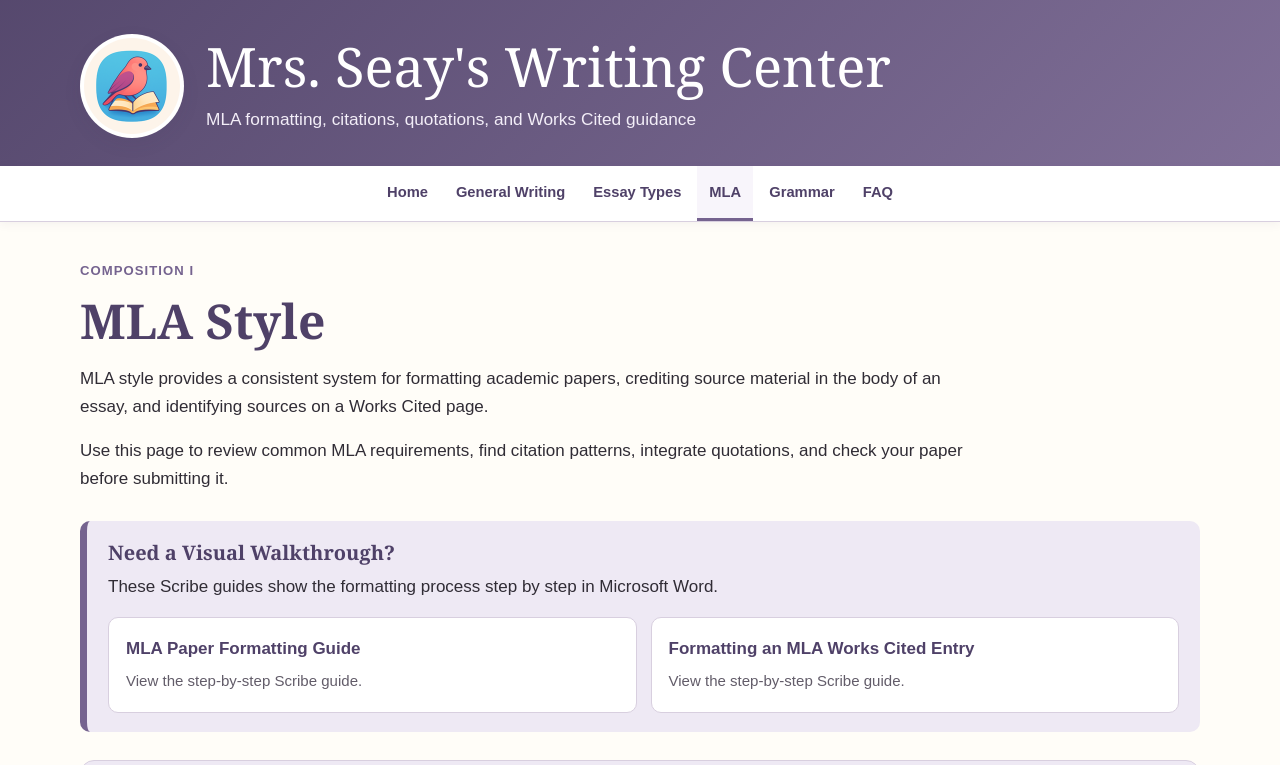
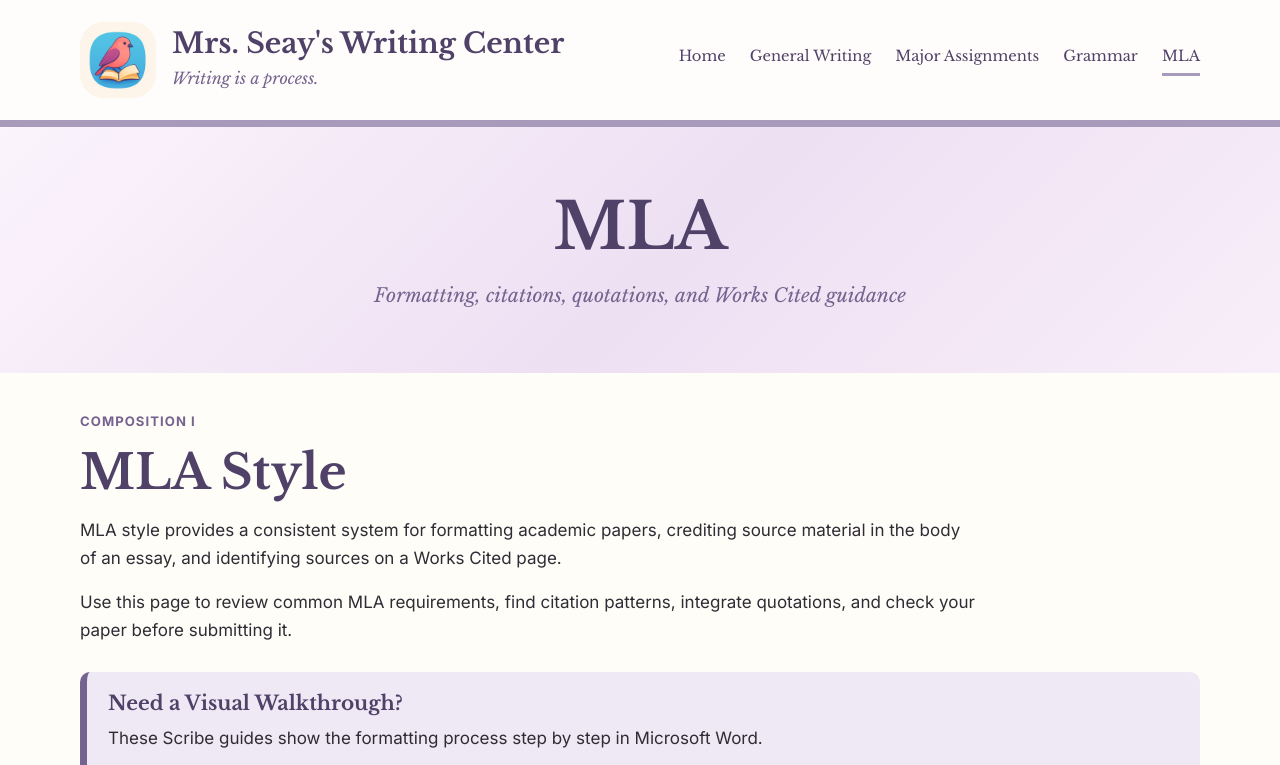
Before and after one commit to briseay/writing-resources, a plain HTML site: page mla.html in a window 1280 px wide. Shown: the top 765 px of the page. Drawn offline with nearby package versions, Linux system fonts and the light colour scheme.

Commit message:
Enhance MLA page with styles and resources
Updated the MLA HTML file to include Google Fonts, modified styles for header, navigation, and footer, and added related resources section.

```diff
--- a/mla.html
+++ b/mla.html
@@ -13,6 +13,13 @@
   <meta
     name="description"
     content="Composition I guidance for MLA paper formatting, in-text citations, quotation integration, and Works Cited pages."
+  >
+
+  <link rel="preconnect" href="https://fonts.googleapis.com">
+  <link rel="preconnect" href="https://fonts.gstatic.com" crossorigin>
+  <link
+    href="https://fonts.googleapis.com/css2?family=Libre+Baskerville:ital,wght@0,400;0,700;1,400&family=Inter:wght@300;400;500;600;700&display=swap"
+    rel="stylesheet"
   >
 
   <style>
@@ -53,7 +60,7 @@
       margin: 0;
       background: var(--cream);
       color: var(--text);
-      font-family: Arial, Helvetica, sans-serif;
+      font-family: "Inter", Arial, Helvetica, sans-serif;
       font-size: 17px;
       line-height: 1.65;
     }
@@ -67,80 +74,115 @@
       color: #2f2540;
     }
 
-    header {
-      padding: 34px 20px 28px;
-      background:
-        linear-gradient(
-          135deg,
-          rgba(79, 65, 104, 0.96),
-          rgba(117, 99, 143, 0.92)
-        );
-      color: var(--white);
+    header.site-header {
+      background: rgba(255, 253, 251, 0.98);
+      border-bottom: 7px solid var(--lavender-medium);
     }
 
     .header-inner {
-      width: min(var(--max-width), 100%);
+      width: min(92%, var(--max-width));
       margin: 0 auto;
       display: flex;
       align-items: center;
-      gap: 22px;
+      justify-content: space-between;
+      gap: 30px;
+      padding: 22px 0;
+    }
+
+    .brand {
+      display: flex;
+      align-items: center;
+      gap: 16px;
+      text-decoration: none;
+      min-width: max-content;
     }
 
     .site-logo {
-      width: 104px;
-      height: 104px;
-      flex: 0 0 104px;
-      border: 4px solid rgba(255, 255, 255, 0.8);
-      border-radius: 50%;
-      background: var(--white);
+      width: 76px;
+      height: 76px;
+      border-radius: 24px;
       object-fit: cover;
-      box-shadow: var(--shadow);
-    }
-
-    .site-title {
+    }
+
+    .brand-text h1 {
       margin: 0;
-      font-family: Georgia, "Times New Roman", serif;
-      font-size: clamp(2rem, 5vw, 3.4rem);
-      line-height: 1.05;
-    }
-
-    .site-subtitle {
-      margin: 10px 0 0;
-      color: #f3eef8;
-      font-size: 1.08rem;
-    }
-
-    nav.main-navigation {
-      background: var(--white);
-      border-bottom: 1px solid var(--border);
-      box-shadow: 0 2px 10px rgba(65, 49, 83, 0.06);
-    }
-
-    .nav-inner {
-      width: min(var(--max-width), 100%);
-      margin: 0 auto;
-      padding: 0 18px;
+      font-family: "Libre Baskerville", Georgia, serif;
+      font-size: clamp(1.25rem, 2.2vw, 2rem);
+      color: var(--lavender-dark);
+      line-height: 1.15;
+    }
+
+    .brand-text p {
+      margin: 5px 0 0;
+      font-family: "Libre Baskerville", Georgia, serif;
+      font-style: italic;
+      color: var(--lavender);
+      font-size: 1rem;
+    }
+
+    .main-navigation ul {
       display: flex;
+      justify-content: flex-end;
+      align-items: center;
+      gap: 24px;
+      list-style: none;
       flex-wrap: wrap;
-      justify-content: center;
-      gap: 4px;
+      margin: 0;
+      padding: 0;
     }
 
     .main-navigation a {
+      position: relative;
       display: block;
-      padding: 14px 12px;
+      padding: 8px 0;
       color: var(--lavender-dark);
-      border-bottom: 3px solid transparent;
+      font-family: "Libre Baskerville", Georgia, serif;
       font-size: 0.92rem;
-      font-weight: 700;
       text-decoration: none;
     }
 
-    .main-navigation a:hover,
-    .main-navigation a:focus,
-    .main-navigation a[aria-current="page"] {
-      background: var(--lavender-pale);
-      border-bottom-color: var(--lavender);
+    .main-navigation a::after {
+      content: "";
+      position: absolute;
+      left: 0;
+      bottom: 0;
+      width: 0;
+      height: 3px;
+      background: var(--lavender-medium);
+      transition: width 0.2s ease;
+    }
+
+    .main-navigation a:hover::after,
+    .main-navigation a:focus::after,
+    .main-navigation a[aria-current="page"]::after {
+      width: 100%;
+    }
+
+    .page-heading {
+      background: linear-gradient(
+        135deg,
+        #fbf4fc 0%,
+        #eee0f3 52%,
+        #f8eef9 100%
+      );
+      text-align: center;
+      padding: 62px 20px;
+    }
+
+    .page-heading h2 {
+      margin: 0;
+      font-family: "Libre Baskerville", Georgia, serif;
+      color: var(--lavender-dark);
+      font-size: clamp(2.4rem, 5vw, 4rem);
+      line-height: 1.2;
+    }
+
+    .page-heading p {
+      margin: 14px 0 0;
+      font-family: "Libre Baskerville", Georgia, serif;
+      font-style: italic;
+      color: var(--lavender);
+      font-size: 1.2rem;
     }
 
     main {
@@ -158,7 +200,7 @@
     h3,
     h4 {
       color: var(--lavender-dark);
-      font-family: Georgia, "Times New Roman", serif;
+      font-family: "Libre Baskerville", Georgia, serif;
       line-height: 1.25;
     }
 
@@ -559,30 +601,61 @@
 
     footer {
       padding: 26px 20px;
-      background: var(--lavender-dark);
-      color: #eee8f3;
+      background: linear-gradient(
+        90deg,
+        #d9c1e5,
+        #ead9ef,
+        #d9c1e5
+      );
+      color: var(--lavender-dark);
+      border-top: 1px solid var(--lavender-medium);
       text-align: center;
     }
 
     footer p {
-      margin: 0;
+      margin: 3px 0;
+      font-size: 0.95rem;
+    }
+
+    .related-resources {
+      margin-top: 38px;
+      padding: 24px 26px;
+      background: var(--lavender-light);
+      border: 1px solid var(--border);
+      border-radius: var(--radius);
+    }
+
+    .related-resources h2 {
+      margin-bottom: 12px;
+      font-size: 1.35rem;
+    }
+
+    .related-resources ul {
+      margin-bottom: 0;
     }
 
     @media (max-width: 720px) {
       .header-inner {
         flex-direction: column;
-        text-align: center;
       }
 
+      .main-navigation ul {
+        justify-content: center;
+        gap: 12px 18px;
+      }
+
       .site-logo {
-        width: 88px;
-        height: 88px;
-        flex-basis: 88px;
+        width: 62px;
+        height: 62px;
+        border-radius: 19px;
       }
 
       .main-navigation a {
-        padding: 12px 9px;
-        font-size: 0.85rem;
+        font-size: 0.87rem;
+      }
+
+      .brand {
+        min-width: 0;
       }
 
       main {
@@ -661,35 +734,39 @@
 
 <body id="top">
 
-  <header>
+  <header class="site-header">
     <div class="header-inner">
-      <!-- Change the filename below if your logo uses a different name. -->
-      <img
-        class="site-logo"
-        src="finch-logo.png"
-        alt="Finch reading a book, the logo for Mrs. Seay's Writing Center"
-      >
-
-      <div>
-        <p class="site-title">Mrs. Seay's Writing Center</p>
-
-        <p class="site-subtitle">
-          MLA formatting, citations, quotations, and Works Cited guidance
-        </p>
-      </div>
+
+      <a class="brand" href="index.html">
+        <img
+          class="site-logo"
+          src="finch-logo.png"
+          alt="A finch sitting on an open book"
+        >
+
+        <div class="brand-text">
+          <h1>Mrs. Seay's Writing Center</h1>
+          <p>Writing is a process.</p>
+        </div>
+      </a>
+
+      <nav class="main-navigation" aria-label="Main navigation">
+        <ul>
+          <li><a href="index.html">Home</a></li>
+          <li><a href="general-writing.html">General Writing</a></li>
+          <li><a href="essay-types.html">Major Assignments</a></li>
+          <li><a href="grammar.html">Grammar</a></li>
+          <li><a href="mla.html" aria-current="page">MLA</a></li>
+        </ul>
+      </nav>
+
     </div>
   </header>
 
-  <nav class="main-navigation" aria-label="Main navigation">
-    <div class="nav-inner">
-      <a href="index.html">Home</a>
-      <a href="general-writing.html">General Writing</a>
-      <a href="essay-types.html">Essay Types</a>
-      <a href="mla.html" aria-current="page">MLA</a>
-      <a href="grammar.html">Grammar</a>
-      <a href="faq.html">FAQ</a>
-    </div>
-  </nav>
+  <section class="page-heading">
+    <h2>MLA</h2>
+    <p>Formatting, citations, quotations, and Works Cited guidance</p>
+  </section>
 
   <main>
     <div class="page-introduction">
@@ -1664,10 +1741,35 @@
 
       <p class="back-to-top"><a href="#top">Back to top ↑</a></p>
     </section>
+
+    <aside class="related-resources">
+      <h2>Related Resources</h2>
+
+      <ul>
+        <li>
+          Need help with introductions, summaries, transitions, conclusions,
+          or general academic writing? Visit the
+          <a href="general-writing.html">General Writing page</a>.
+        </li>
+
+        <li>
+          Working on a rhetorical analysis, annotated bibliography, or
+          argumentative essay? Visit the
+          <a href="essay-types.html">Major Assignments page</a>.
+        </li>
+
+        <li>
+          Need help with sentence structure, punctuation, or revision?
+          Visit the <a href="grammar.html">Grammar page</a>.
+        </li>
+      </ul>
+    </aside>
   </main>
 
   <footer>
-    <p>Mrs. Seay's Writing Center | Writing is a process.</p>
+    <p><strong>Mrs. Seay's Writing Center</strong></p>
+    <p>Created by Brittany Seay</p>
+    <p>Version 1.0 • August 2026</p>
   </footer>
 
 </body>
```
